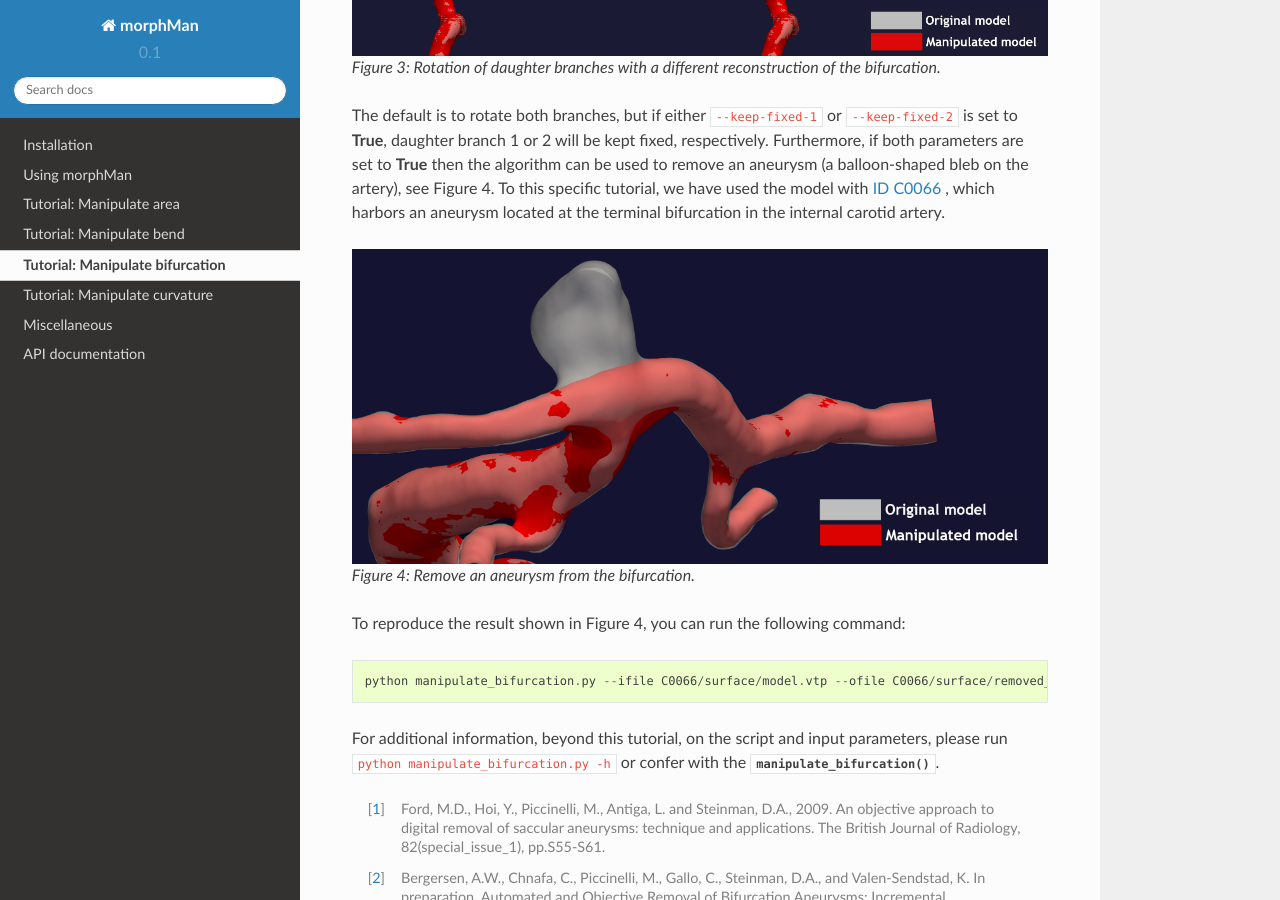
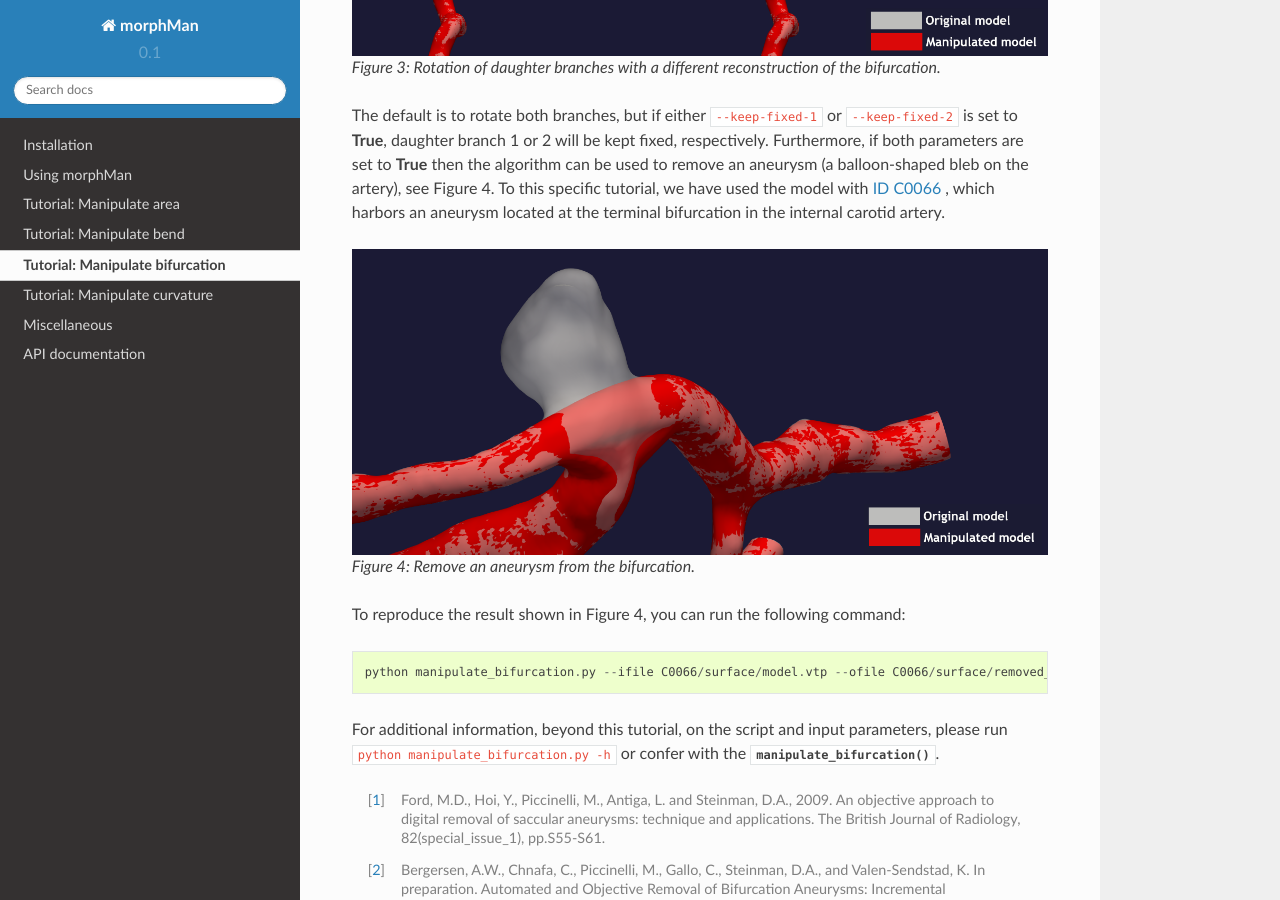
Before and after one commit to KVSlab/morphMan, a Sphinx documentation site: the page built from docs/source/manipulate_bifurcation.rst, in a window 1280 px wide and 900 px high, scrolled down 1938 px. Built offline with Sphinx 7.4.7 and the Read the Docs theme 2.0.0, drawn with Linux system fonts in a browser that asks for light colours.

Commit message:
Updated polyballsize of remove aneurysm image

```diff
--- a/docs/source/manipulate_bifurcation.rst
+++ b/docs/source/manipulate_bifurcation.rst
@@ -60,13 +60,13 @@ on the artery), see Figure 4. To this specific tutorial, we have used the model
 with `ID C0066 <http://ecm2.mathcs.emory.edu/aneuriskdata/download/C0066/C0066_models.tar.gz>`_
 , which harbors an aneurysm located at the terminal bifurcation in the internal carotid artery.
 
-.. figure:: aneu_remove.png
+.. figure:: remove_aneurysm.png
 
   Figure 4: Remove an aneurysm from the bifurcation.
 
 To reproduce the result shown in Figure 4, you can run the following command::
 
-        python manipulate_bifurcation.py --ifile C0066/surface/model.vtp --ofile C0066/surface/removed_aneurysm.vtp --keep-fixed-1 True --keep-fixed-2 True --bif True --lower True --angle 0 --region-points 31.37 60.65 25.21 67.81 43.08 41.24
+        python manipulate_bifurcation.py --ifile C0066/surface/model.vtp --ofile C0066/surface/removed_aneurysm.vtp --keep-fixed-1 True --keep-fixed-2 True --bif True --lower True --angle 0 --region-of-interest commandline --region-points 31.37 60.65 25.21 67.81 43.08 41.24 --poly-ball-size 250 250 250
 
 For additional information, beyond this tutorial, on the script and
 input parameters, please run ``python manipulate_bifurcation.py -h`` or confer with
```
Also changed, not shown: docs/source/aneu_remove.png (deleted), docs/source/remove_aneurysm.png (added).
